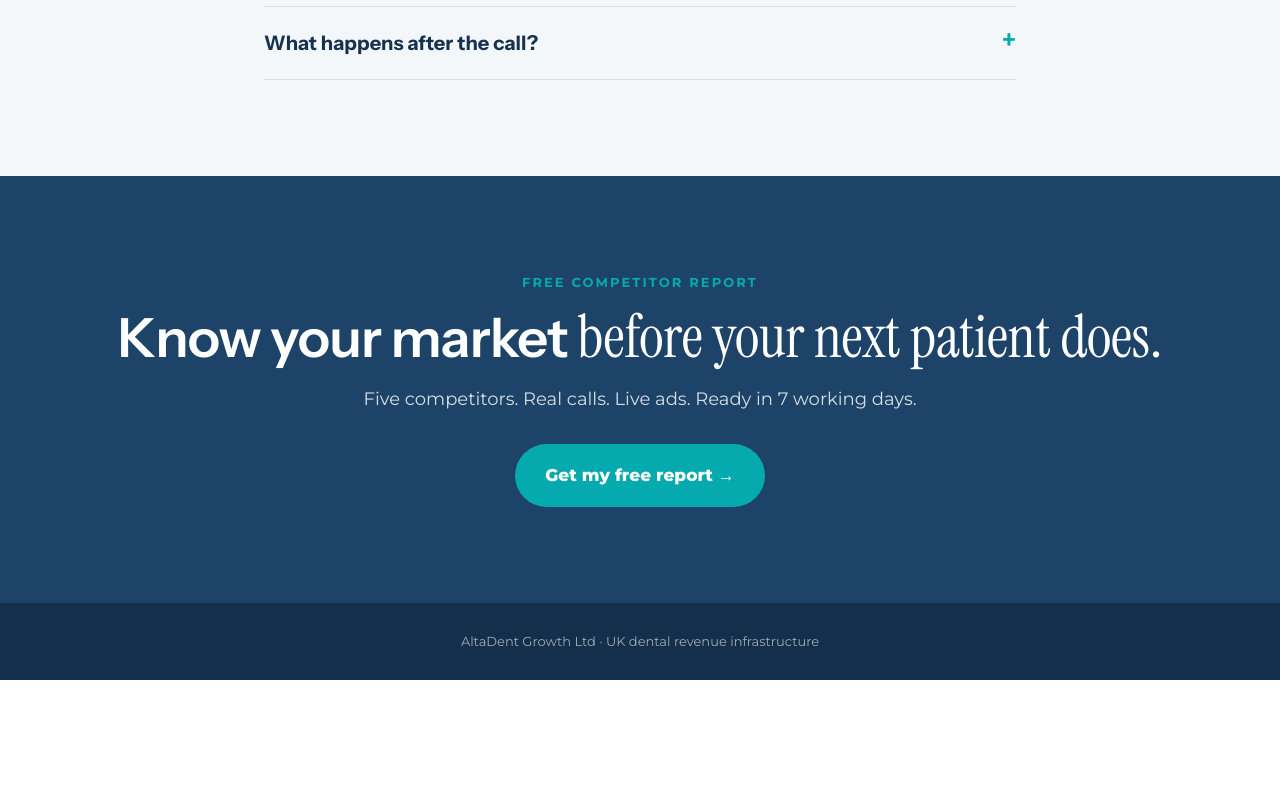
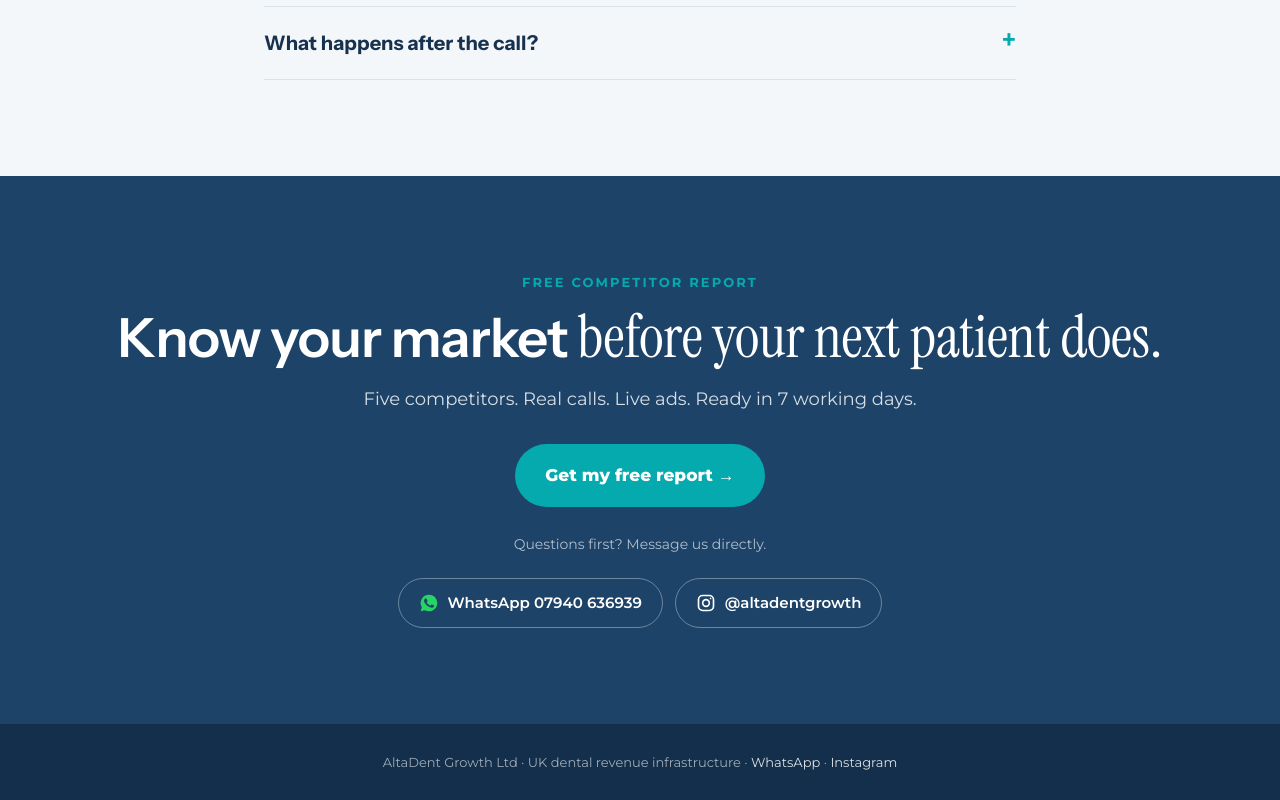
Before and after one commit to altagrowth-coder/dentalclinichub-pages, a plain HTML site: page competitor-report/index.html in a window 1280 px wide. Shown: the part 4719-5519 px from the top of the page. Before the commit the page ends 5399 px from the top, so only its background shows below. Drawn offline with Linux system fonts and the light colour scheme.

Commit message:
Competitor report: add WhatsApp + Instagram

```diff
--- a/competitor-report/index.html
+++ b/competitor-report/index.html
@@ -108,6 +108,12 @@ details p{margin-top:10px;color:#4a5d74}
 .final h2{margin:14px 0 18px}
 .final h2 i{color:#fff}
 .final p{color:rgba(255,255,255,.82);max-width:560px;margin:0 auto 30px;font-size:18px}
+.contact{display:flex;gap:12px;justify-content:center;flex-wrap:wrap;margin-top:22px}
+.contact a{display:inline-flex;align-items:center;gap:9px;padding:12px 20px;border-radius:999px;border:1px solid rgba(255,255,255,.35);color:#fff;text-decoration:none;font-weight:600;font-size:15px;transition:background .2s}
+.contact a:hover{background:rgba(255,255,255,.1)}
+.contact svg{width:20px;height:20px;flex:none}
+.contact-note{font-size:14px!important;margin:26px auto 0!important;color:rgba(255,255,255,.65)!important}
+footer a{color:rgba(255,255,255,.85);text-decoration:none}
 footer{background:#132f4b;color:rgba(255,255,255,.6);font-size:13px;padding:28px 0;text-align:center}
 .sticky{display:none}
 @media(max-width:900px){
@@ -266,10 +272,15 @@ footer{background:#132f4b;color:rgba(255,255,255,.6);font-size:13px;padding:28px
   <h2>Know your market <i>before your next patient does.</i></h2>
   <p>Five competitors. Real calls. Live ads. Ready in 7 working days.</p>
   <a class="btn" href="#get">Get my free report &rarr;</a>
+  <p class="contact-note">Questions first? Message us directly.</p>
+  <div class="contact">
+   <a href="https://wa.me/447940636939?text=Hi%20Sim%2C%20a%20question%20about%20the%20free%20competitor%20report" target="_blank" rel="noopener"><svg viewBox="0 0 24 24" fill="#25D366" aria-hidden="true"><path d="M12 2a10 10 0 0 0-8.6 15.1L2 22l5-1.3A10 10 0 1 0 12 2zm5.8 14.2c-.2.7-1.4 1.3-2 1.4-.5.1-1.1.1-1.8-.1-.4-.1-1-.3-1.7-.6-3-1.3-4.9-4.3-5-4.5-.2-.2-1.2-1.6-1.2-3s.7-2.1 1-2.4c.3-.3.6-.4.8-.4h.6c.2 0 .4 0 .7.5l.9 2.2c.1.2.1.4 0 .6l-.4.5-.3.4c-.1.1-.3.3-.1.6.2.3.8 1.3 1.7 2.1 1.2 1 2.1 1.4 2.4 1.5.3.1.5.1.6-.1l.9-1c.2-.2.4-.2.6-.1l2 1c.3.1.5.2.5.3.1.2.1.7-.1 1.4z"/></svg>WhatsApp 07940 636939</a>
+   <a href="https://www.instagram.com/altadentgrowth/" target="_blank" rel="noopener"><svg viewBox="0 0 24 24" fill="none" stroke="#fff" stroke-width="2" aria-hidden="true"><rect x="3" y="3" width="18" height="18" rx="5"/><circle cx="12" cy="12" r="4"/><circle cx="17.5" cy="6.5" r="1" fill="#fff" stroke="none"/></svg>@altadentgrowth</a>
+  </div>
  </div>
 </section>
 
-<footer>AltaDent Growth Ltd · UK dental revenue infrastructure</footer>
+<footer>AltaDent Growth Ltd · UK dental revenue infrastructure · <a href="https://wa.me/447940636939?text=Hi%20Sim%2C%20a%20question%20about%20the%20free%20competitor%20report" target="_blank" rel="noopener">WhatsApp</a> · <a href="https://www.instagram.com/altadentgrowth/" target="_blank" rel="noopener">Instagram</a></footer>
 <div class="sticky" id="sticky"><a class="btn" href="#get">Get my free report &rarr;</a></div>
 
 <script>
```
